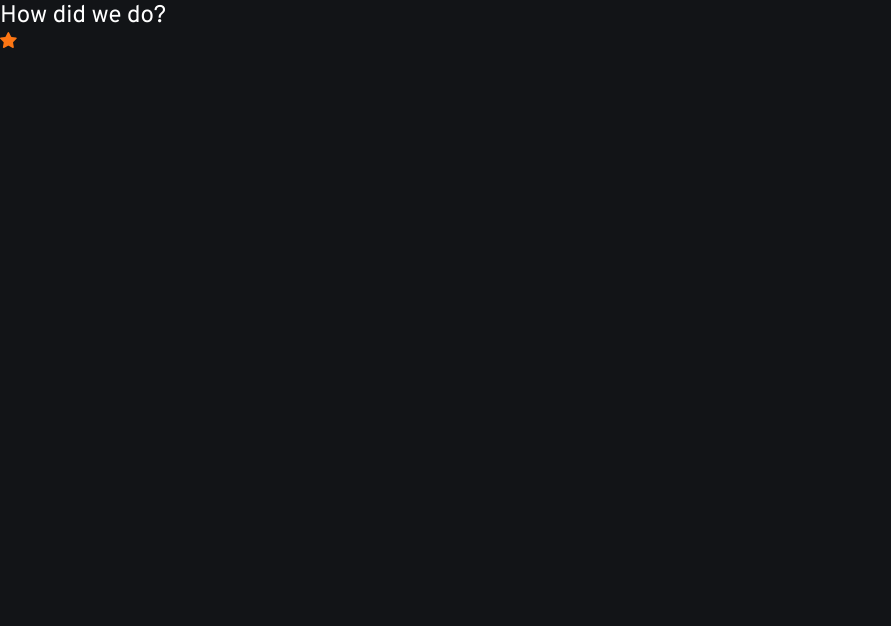
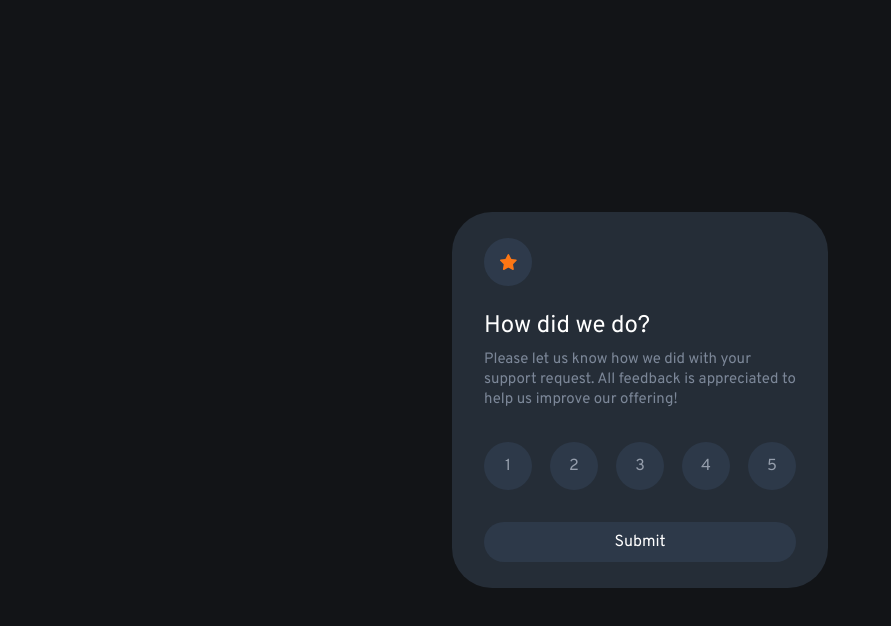
Before and after one commit to christophermickle/FEM-Solid-Rating, an Astro site: page / in a window 1280 px wide. Shown: the whole page, without its empty margins (0-891 px from the left). Built offline with nearby package versions, Linux system fonts and the light colour scheme; Astro itself is replaced by a stand-in of ours.

Commit message:
major styling completed, functionality and logic next

```diff
--- a/src/components/App.tsx
+++ b/src/components/App.tsx
@@ -1,12 +1,49 @@
-import {Component} from 'solid-js'
+import { Component } from "solid-js";
+import Card from "./Card";
 
-const App:Component = (props)=> {
-    return (
-        <section class="bg-dk_blue">
-            <h2 class="text-white text-2xl">How did we do?</h2>
-            <svg width="17" height="16" xmlns="http://www.w3.org/2000/svg"><path d="m9.067.43 1.99 4.031c.112.228.33.386.58.422l4.45.647a.772.772 0 0 1 .427 1.316l-3.22 3.138a.773.773 0 0 0-.222.683l.76 4.431a.772.772 0 0 1-1.12.813l-3.98-2.092a.773.773 0 0 0-.718 0l-3.98 2.092a.772.772 0 0 1-1.119-.813l.76-4.431a.77.77 0 0 0-.222-.683L.233 6.846A.772.772 0 0 1 .661 5.53l4.449-.647a.772.772 0 0 0 .58-.422L7.68.43a.774.774 0 0 1 1.387 0Z" fill="#FC7614"/></svg>
+const App: Component = (props) => {
+  return (
+    <div class="min-w-full min-h-screen grid justify-center">
+      <Card>
+        <section class="p-4 min-w-full">
+          <div class="rounded-full bg-slate-700/70 h-12 w-12 grid items-center justify-center mb-6">
+            <svg width="17" height="16" xmlns="http://www.w3.org/2000/svg">
+              <path
+                d="m9.067.43 1.99 4.031c.112.228.33.386.58.422l4.45.647a.772.772 0 0 1 .427 1.316l-3.22 3.138a.773.773 0 0 0-.222.683l.76 4.431a.772.772 0 0 1-1.12.813l-3.98-2.092a.773.773 0 0 0-.718 0l-3.98 2.092a.772.772 0 0 1-1.119-.813l.76-4.431a.77.77 0 0 0-.222-.683L.233 6.846A.772.772 0 0 1 .661 5.53l4.449-.647a.772.772 0 0 0 .58-.422L7.68.43a.774.774 0 0 1 1.387 0Z"
+                fill="#FC7614"
+              />
+            </svg>
+          </div>
+          <h2 class="text-white text-2xl mb-2">How did we do?</h2>
+          <p class="text-norm text-md_grey leading-5">
+            Please let us know how we did with your support request. All
+            feedback is appreciated to help us improve our offering!
+          </p>
+          <form>
+            {/* align content-center */}
+            <div class="flex gap-3 my-8 items-center justify-between">
+              <button class="rounded-full hover:bg-primary hover:text-white bg-slate-700/60 h-12 w-12 grid items-center justify-center text-lt_grey">
+                1
+              </button>
+              <button class="rounded-full hover:bg-primary hover:text-white bg-slate-700/60 h-12 w-12 grid items-center justify-center text-lt_grey">
+                2
+              </button>
+              <button class="rounded-full hover:bg-primary hover:text-white bg-slate-700/60 h-12 w-12 grid items-center justify-center text-lt_grey">
+                3
+              </button>
+              <button class="rounded-full hover:bg-primary hover:text-white bg-slate-700/60 h-12 w-12 grid items-center justify-center text-lt_grey">
+                4
+              </button>
+              <button class="rounded-full hover:bg-primary hover:text-white bg-slate-700/60 h-12 w-12 grid items-center justify-center text-lt_grey">
+                5
+              </button>
+            </div>
+            <button class="bg-primary w-full rounded-full py-2 bg-slate-700/60  text-white active:text-primary active:bg-white">Submit</button>
+          </form>
         </section>
-    )
-}
+      </Card>
+    </div>
+  );
+};
 
 export default App;
--- /dev/null
+++ b/src/components/Card.tsx
@@ -0,0 +1,11 @@
+import { Component, ParentProps } from "solid-js";
+
+const Card: Component<ParentProps> = (props) => {
+  return (
+    <div class="bg-md_blue grid items-center justify-center mx-auto my-auto px-4  rounded-[40px] min-h-[15em] max-h-[23.5em]  aspect-square">
+      {props.children}
+    </div>
+  );
+};
+
+export default Card;
```
